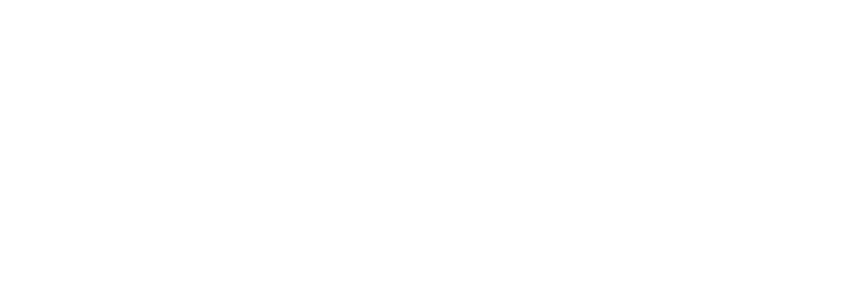
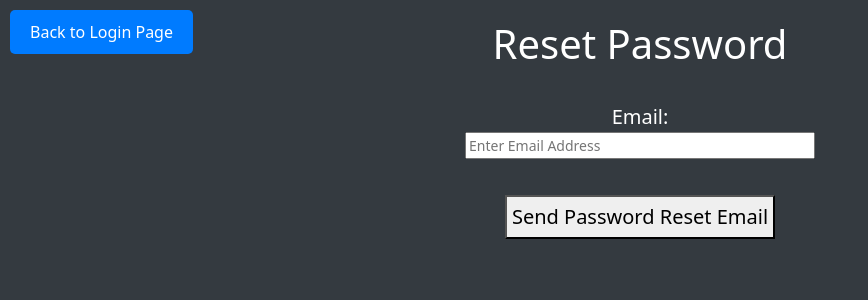
Before and after one commit to jakejenden/sportsphere_frontend, a React (Create React App) app: page /reset-password-email in a window 1280 px wide. Before the commit this address had no page. Shown: the top 300 px of the page, without its empty margins (0-868 px from the left). Built offline with nearby package versions, Linux system fonts and the light colour scheme.

Commit message:
Add forgot password and reset password pages

```diff
--- a/src/AppRouter.tsx
+++ b/src/AppRouter.tsx
@@ -6,6 +6,8 @@ import CreateUser from './createUser';
 import LoginPage from './loginPage'; // Import your login page component
 import EventSearchPage from './eventSearchPage';
 import EventPage from './eventPage';
+import ForgotPassword from './forgotPassword';
+import ResetPasswordPage from './resetPassword';
 
 const AppRouter: React.FC = () => {
   return (
@@ -13,6 +15,8 @@ const AppRouter: React.FC = () => {
       <Routes>
         <Route path="/create-user" element={<CreateUser />} />
         <Route path="/login" element={<LoginPage />} />
+        <Route path="/reset-password-email" element={<ForgotPassword />} />
+        <Route path="/reset-password/:token" element={<ResetPasswordPage />} />
         <Route path="/return-results" element={<EventSearchPage />} />
         <Route path="/event/:eventId" element={<EventPage />} />
         {/* Add other routes as needed */}
--- a/src/eventPage.tsx
+++ b/src/eventPage.tsx
@@ -183,7 +183,6 @@ const EventPage: React.FC = () => {
                         </div>
                     </div>
                 </div>
-            </div>
                 <div>
                     {Array.isArray(eventGPXDataList) && eventGPXDataList.length > 0 ? (
                         eventGPXDataList.map((gpxItem, index) => {
@@ -199,8 +198,9 @@ const EventPage: React.FC = () => {
                         <p></p>
                     )}
                 </div>
+            </div>
         </>
     );
-};
+}
 
 export default EventPage;
--- /dev/null
+++ b/src/forgotPassword.tsx
@@ -0,0 +1,120 @@
+// CreateUser.tsx
+
+import React, { useState } from 'react';
+import axios from 'axios';
+import { useNavigate, Link } from 'react-router-dom';
+import { API_URL } from './config';
+import './createUser.css'; // Import the custom CSS file for styling
+import { validateEmail } from './validation/validateEmail';
+
+interface FormData {
+  email: string;
+}
+
+interface Errors {
+  email?: string;
+}
+
+const ForgotPassword: React.FC = () => {
+  const apiForgotPasswordURL = `${API_URL}/forgotpassword`
+  const navigate = useNavigate(); // Access the history object
+  const [formData, setFormData] = useState<FormData>({
+    email: '',
+  });
+
+  const [errors, setErrors] = useState<Errors>({});
+
+  const validateForm = () => {
+    const emailError = validateEmail(formData.email, true);
+
+    setErrors({
+      email: emailError,
+    });
+
+    return !emailError;
+  };
+
+  const handleInputChange = async (e: React.ChangeEvent<HTMLInputElement>) => {
+    setFormData({
+      ...formData,
+      [e.target.name]: e.target.value,
+    });
+  };
+
+  const handleSubmit = async (e: React.FormEvent<HTMLFormElement>) => {
+    e.preventDefault();
+
+    const usernameEmailUniqueResponse = await axios.post(apiForgotPasswordURL, { email: formData.email }, {
+      headers: {
+        'Content-Type': 'application/json',
+      },
+    });
+  };
+
+  const handleLoginRedirect = () => {
+    navigate('/login');
+  };
+
+  return (
+    <div
+      className="dark-background text-center"
+      style={{
+        height: '100vh',
+        display: 'flex',
+        flexDirection: 'column',
+        justifyContent: 'flex-start',
+        alignItems: 'center',
+        padding: '20px',
+      }}
+    >
+      <button
+        onClick={handleLoginRedirect}
+        style={{
+          position: 'absolute',
+          top: '10px',  // Distance from the top
+          left: '10px', // Distance from the left
+          padding: '10px 20px',
+          backgroundColor: '#007bff',
+          color: 'white',
+          border: 'none',
+          borderRadius: '5px',
+          cursor: 'pointer',
+        }}
+      >
+        Back to Login Page
+      </button>
+      <h1 className="text-white mb-4">Reset Password</h1>
+
+      <form onSubmit={handleSubmit} style={{ width: '100%', maxWidth: '350px' }}>
+
+        <div className="mb-3 space-out" style={{ paddingBottom: '20px' }}>
+          <label htmlFor="email" className="text-white" style={{ fontSize: '20px' }}>
+            Email:
+          </label>
+          <br />
+          <input
+            type="email"
+            id="email"
+            name="email"
+            value={formData.email}
+            onChange={handleInputChange}
+            placeholder="Enter Email Address"
+            required
+            className="col-12"
+            style={{ fontSize: '14px', paddingRight: '30px' }}
+          />
+          {errors.email && <span style={{ color: 'red' }}>{errors.email}</span>}
+        </div>
+
+        <button
+          type="submit"
+          style={{ fontSize: '20px', padding: '5px' }}
+        >
+          Send Password Reset Email
+        </button>
+      </form>
+    </div>
+  );
+};
+
+export default ForgotPassword;
--- a/src/index.tsx
+++ b/src/index.tsx
@@ -3,15 +3,15 @@ import ReactDOM from 'react-dom/client';
 import './index.css';
 import App from './App';
 import reportWebVitals from './reportWebVitals';
-// index.js or index.tsx
 import 'bootstrap/dist/css/bootstrap.min.css';
+import { BrowserRouter } from 'react-router-dom'; // Import BrowserRouter
 
 const root = ReactDOM.createRoot(
   document.getElementById('root') as HTMLElement
 );
 root.render(
   <React.StrictMode>
-    <App />
+      <App />
   </React.StrictMode>
 );
 
--- a/src/loginPage.tsx
+++ b/src/loginPage.tsx
@@ -84,6 +84,10 @@ const LoginPage: React.FC = () => {
           Login
         </Button><br /><br />
 
+        <Link to="/reset-password-email">
+          Reset my Password
+        </Link><br />
+
         <Link to="/create-user" className="btn btn-secondary mt-2" style={{ fontSize: '10px', padding: '3px' }}>
           Create User
         </Link>
--- /dev/null
+++ b/src/resetPassword.tsx
@@ -0,0 +1,101 @@
+import React, { useState } from 'react';
+import { useParams, useNavigate } from 'react-router-dom';
+import axios from 'axios';
+import { API_URL } from './config';
+
+const ResetPasswordPage: React.FC = () => {
+  const { token } = useParams<{ token: string }>(); // Extract token from URL
+  const [password, setPassword] = useState('');
+  const [confirmPassword, setConfirmPassword] = useState('');
+  const [error, setError] = useState('');
+  const [success, setSuccess] = useState('');
+  const [loading, setLoading] = useState(false); // Add loading state
+  const navigate = useNavigate();
+
+  const apiResetPasswordURL = `${API_URL}/resetpassword`;
+
+  const handlePasswordReset = async (e: React.FormEvent) => {
+    e.preventDefault();
+
+    // Basic password validation
+    if (password !== confirmPassword) {
+      setError('Passwords do not match');
+      return;
+    }
+
+    if (password.length < 8) {
+      setError('Password must be at least 8 characters long');
+      return;
+    }
+
+    if (!token) {
+      setError('Token is missing');
+      return;
+    }
+
+    setLoading(true); // Set loading state
+    setError('');
+    setSuccess('');
+
+    try {
+      // Call your backend API to reset the password
+      const response = await axios.post(apiResetPasswordURL, {
+        password: password,
+        token: token,
+      });
+
+      console.log(response.data.success);
+
+      if (response.data.success) {
+        setSuccess('Password reset successfully');
+        setTimeout(() => navigate('/login'), 2000); // Redirect to login after success
+      } else {
+        setError('Failed to reset password');
+      }
+    } catch (error) {
+      if (axios.isAxiosError(error)) {
+        setError(error.response?.data?.message || 'An error occurred while resetting the password');
+      } else {
+        setError('An unknown error occurred');
+      }
+    } finally {
+      setLoading(false); // End loading state
+    }
+  };
+
+  return (
+    <div>
+      <h1>Reset Password</h1>
+      {error && <p style={{ color: 'red' }}>{error}</p>}
+      {success && <p style={{ color: 'green' }}>{success}</p>}
+
+      <form onSubmit={handlePasswordReset}>
+        <label>
+          New Password:
+          <input
+            type="password"
+            value={password}
+            onChange={(e) => setPassword(e.target.value)}
+            disabled={loading} // Disable input while loading
+          />
+        </label>
+        <br />
+        <label>
+          Confirm New Password:
+          <input
+            type="password"
+            value={confirmPassword}
+            onChange={(e) => setConfirmPassword(e.target.value)}
+            disabled={loading} // Disable input while loading
+          />
+        </label>
+        <br />
+        <button type="submit" disabled={loading}> {/* Disable button while loading */}
+          {loading ? 'Resetting...' : 'Reset Password'}
+        </button>
+      </form>
+    </div>
+  );
+};
+
+export default ResetPasswordPage;
```
Lines whose indentation alone changed are shown as unchanged.
